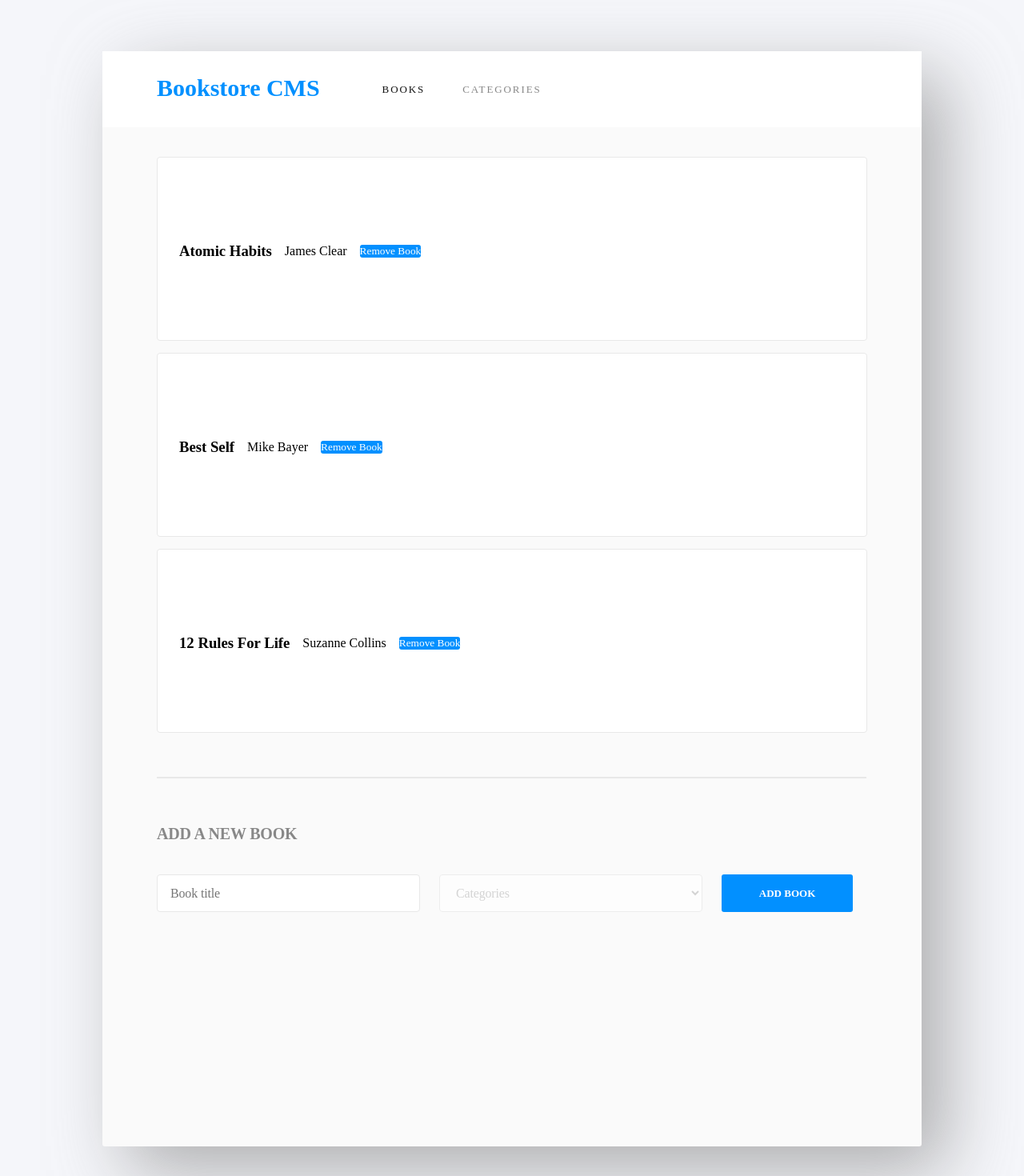
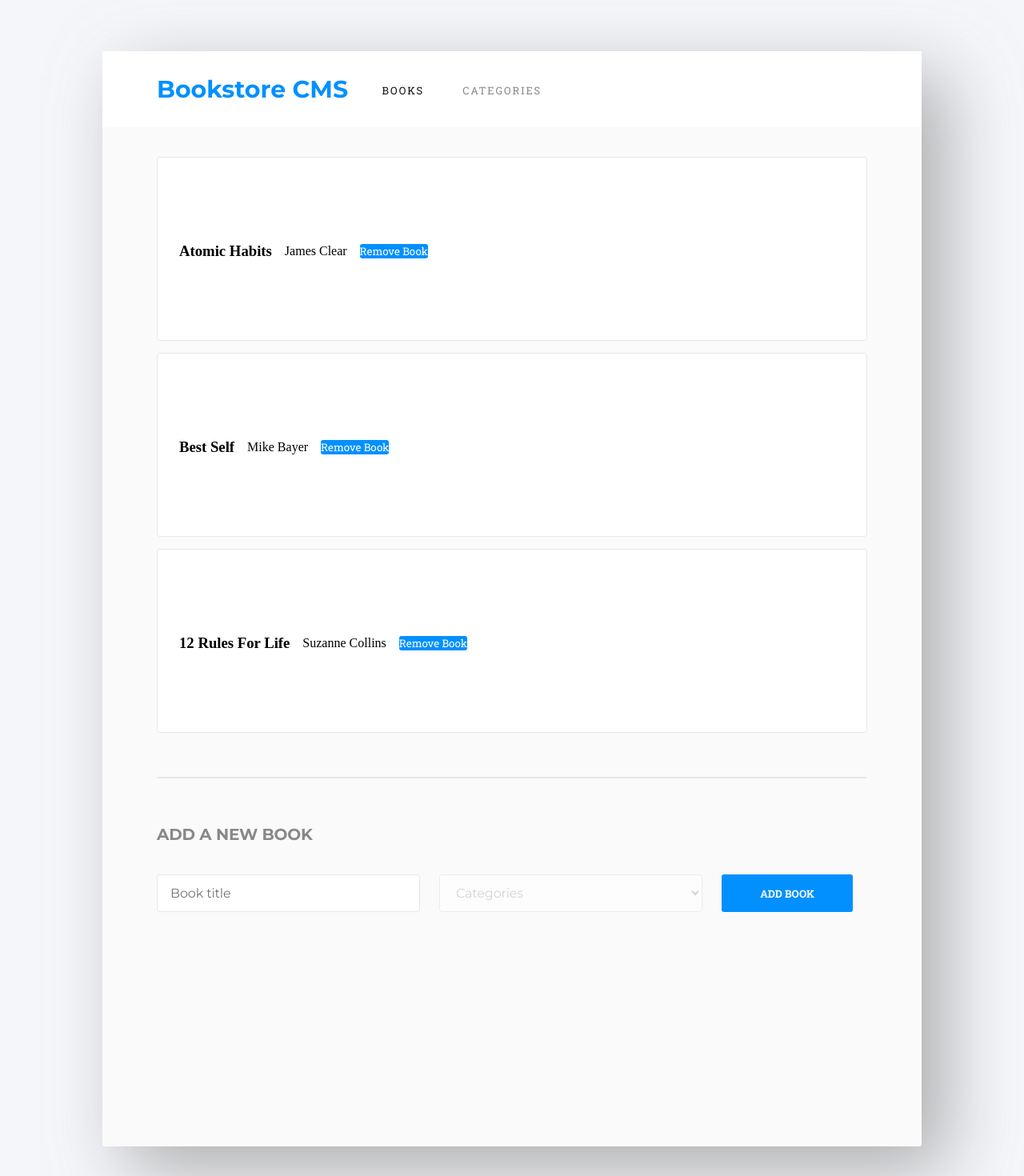
Before and after one commit to NATASHA-ct/DigitalLibrary, a React (Create React App) app: page / in a window 1280 px wide. Shown: the top 1470 px of the page at 80% size. Built offline with nearby package versions, Linux system fonts and the light colour scheme.

Commit message:
Fix linters

```diff
--- a/src/index.css
+++ b/src/index.css
@@ -1,7 +1,9 @@
+@import url('https://fonts.googleapis.com/css2?family=Montserrat:wght@300;400;700&family=Roboto+Slab:wght@300;400;500;700&display=swap');
+
 body {
   width: 100%;
   color: #000;
-  background-color:var(--palegrey);
+  background-color: var(--palegrey);
 }
 
 *,
@@ -12,32 +14,32 @@ body {
   padding: 0;
 }
 
-/*useful variables */
+/* useful variables */
 :root {
-  --textgrey:#888888;
+  --textgrey: #888;
   --grey: #e8e8e8;
   --palegrey: #f5f6fa;
-  --white:#fff;
-  --black:#121212;
-  --ringtop:#307bbe;
-  --ringbottom:#379cf6;
-  --bktxtblue:#4386bf;
-  --azure:#0290ff;
-  --bklstfont:RobotoSlab;
-  --formfont:Montserrat;
+  --white: #fff;
+  --black: #121212;
+  --ringtop: #307bbe;
+  --ringbottom: #379cf6;
+  --bktxtblue: #4386bf;
+  --azure: #0290ff;
+  --bklstfont: 'Roboto Slab', serif;
+  --formfont: 'Montserrat', sans-serif;
 }
 
 /* Main website container the root */
-#root{
+#root {
   display: flex;
   align-items: center;
-   background-color:var(--palegrey);
+  background-color: var(--palegrey);
 }
 
 
 /* contents */
-.App{
-  width:80%;
+.App {
+  width: 80%;
   margin: 4em auto 4em auto;
   border-radius: 3px;
   box-shadow: 30px 30px 90px #888888a8;
@@ -45,22 +47,21 @@ body {
   padding-bottom: 16rem;
 }
 
-a{
+a {
   text-decoration: none;
 }
 
 /* Navbar styles */
-.navbar{
+.navbar {
   display: flex;
   height: 5.938rem;
-  background-color:var(--white);
-  gap:2.6rem;
+  background-color: var(--white);
+  gap: 2.6rem;
   align-items: center;
   padding: 0 4.25rem;
 }
 
-.mainhg{
-  color: var(--navblue);
+.mainhg {
   width: 15rem;
   height: 2.313rem;
   font-family: var(--formfont);
@@ -69,43 +70,42 @@ a{
   color: var(--azure);
 }
 
-.navbook{
+.navbook {
   width: 3.688rem;
   height: 1rem;
   font-family: var(--bklstfont);
   font-size: 0.813rem;
   letter-spacing: 1.9px;
-  color:var(--black);
+  color: var(--black);
 }
 
-.navcate{
+.navcate {
   width: 6.563rem;
   height: 1rem;
   opacity: 0.5;
-  font-family:var(--bklstfont);
+  font-family: var(--bklstfont);
   font-size: 0.813rem;
   letter-spacing: 1.9px;
-  color:var(--black);
+  color: var(--black);
 }
 
 /* books area */
-.allBooks{
-    display: flex;
-    flex-direction: column;
-    margin: 2.313rem 4.25rem;
-    gap:0.938rem
-
+.allBooks {
+  display: flex;
+  flex-direction: column;
+  margin: 2.313rem 4.25rem;
+  gap: 0.938rem;
 }
 
-.bookItem{
-  display:flex;
-  padding:2rem 9.188rem 1.625rem 1.688rem;
+.bookItem {
+  display: flex;
+  padding: 2rem 9.188rem 1.625rem 1.688rem;
   height: 10.625rem;
   border-radius: 4px;
   border: solid 1px var(--grey);
-  background-color:var(--white);
+  background-color: var(--white);
   align-items: center;
-  gap:1em;
+  gap: 1em;
 }
 
 
@@ -117,18 +117,18 @@ a{
   padding: 0 6.25rem;
 }
 
-.form{
+.form {
   display: flex;
   flex-direction: column;
-  gap:1.188rem;
+  gap: 1.188rem;
   width: 98%;
 }
 
-.form-hd{
-  width:90%;
+.form-hd {
+  width: 90%;
   height: 1.5rem;
   margin: 1.813rem 32.75rem 1.188rem 0;
-  font-family: Montserrat;
+  font-family: 'Montserrat', sans-serif;
   font-size: 1.25rem;
   font-weight: bold;
   letter-spacing: -0.18px;
@@ -136,38 +136,39 @@ a{
 }
 
 /* all inputs */
-.all-inputs{
+.all-inputs {
   display: flex;
-  gap:1.5rem;
+  gap: 1.5rem;
   width: 100%;
 }
 
-.inputTittle, .inputCategories{
+.inputTittle,
+.inputCategories {
   height: 2.813rem;
   border-radius: 4px;
   border: solid 1px var(--grey);
-  background-color:var(--white);
-  width:40%;
-  padding-left:1em;
-  color:#c4c4c4;
-  font-family: Montserrat;
+  background-color: var(--white);
+  width: 40%;
+  padding-left: 1em;
+  color: #c4c4c4;
+  font-family: 'Montserrat', sans-serif;
   font-size: 1rem;
   letter-spacing: -0.15px;
 }
 
-.catoption{
-  margin-right:0.5em;
+.catoption {
+  margin-right: 0.5em;
 }
 
-button{
+button {
   border: #0290ff;
   border-radius: 3px;
   background-color: var(--azure);
-  color:var(--white);
-  font-family: RobotoSlab;
+  color: var(--white);
+  font-family: 'Roboto Slab', serif;
 }
 
-.addbtn{
+.addbtn {
   width: 11.5rem;
   font-size: 0.813rem;
   font-weight: bold;
```
